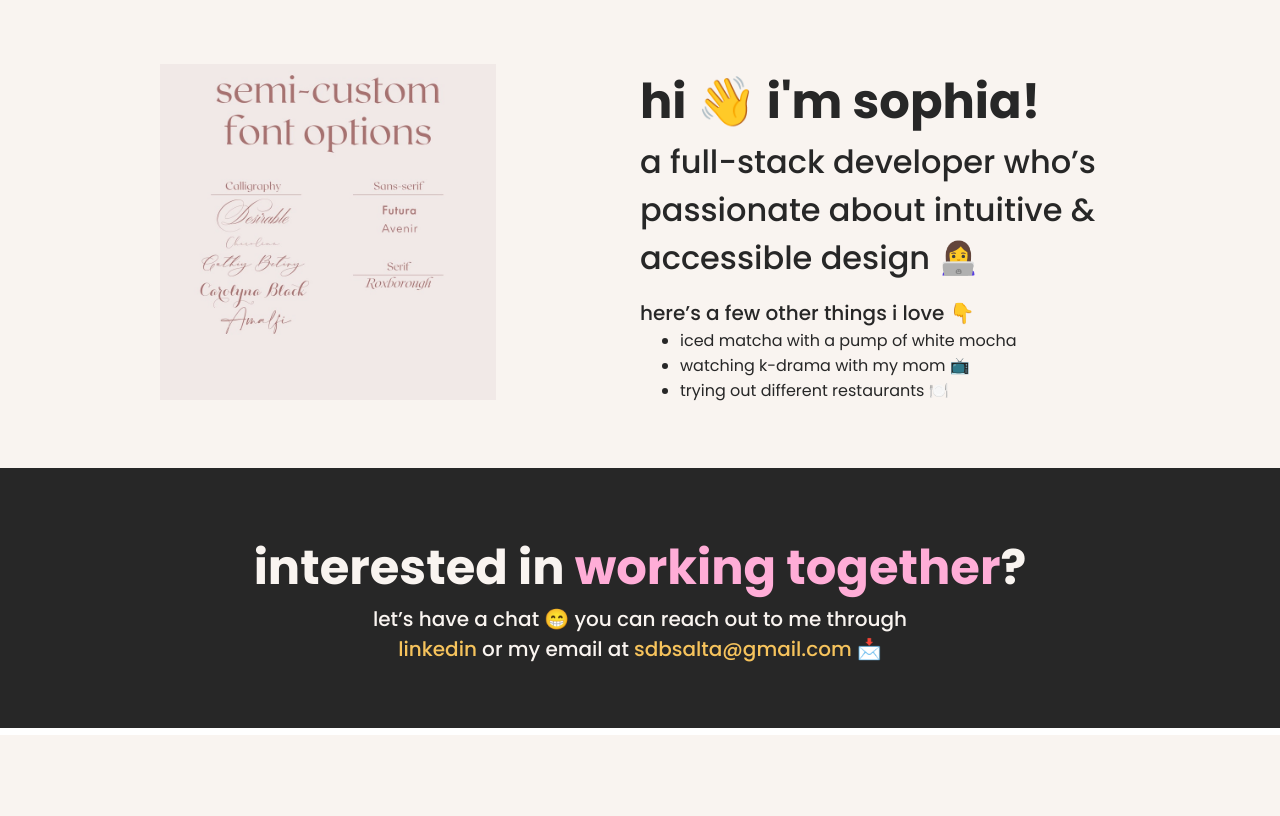
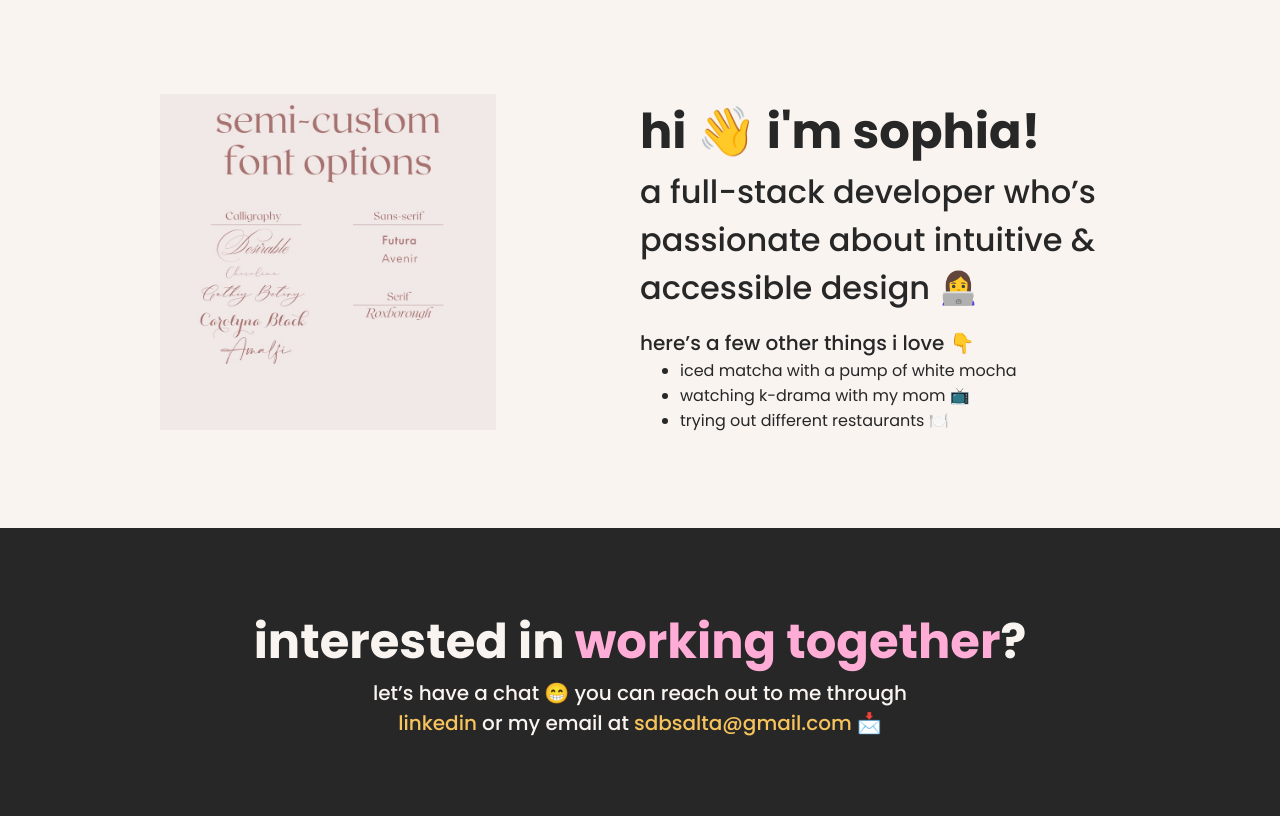
Before and after one commit to sdbsalta/portfolio, a Django app: page /about/ in a window 1280 px wide. Shown: the part 65-881 px from the top of the page. Before the commit the page ends 800 px from the top, so only its background shows below. Run offline with Django 5.2, Linux system fonts and the light colour scheme.

Commit message:
added vh to about

```diff
--- a/portfolio/templates/about.html
+++ b/portfolio/templates/about.html
@@ -14,6 +14,8 @@
             align-items: center;
 
             padding: 4rem 10rem;
+
+            height: 50vh;
         }
 
         .about .section-1 .img {
@@ -45,6 +47,8 @@
             background: var(--black);
 
             padding: 4rem 10rem;
+
+            height: 20vh;
         }
 
         .about .section-2 .hover-link {
```
